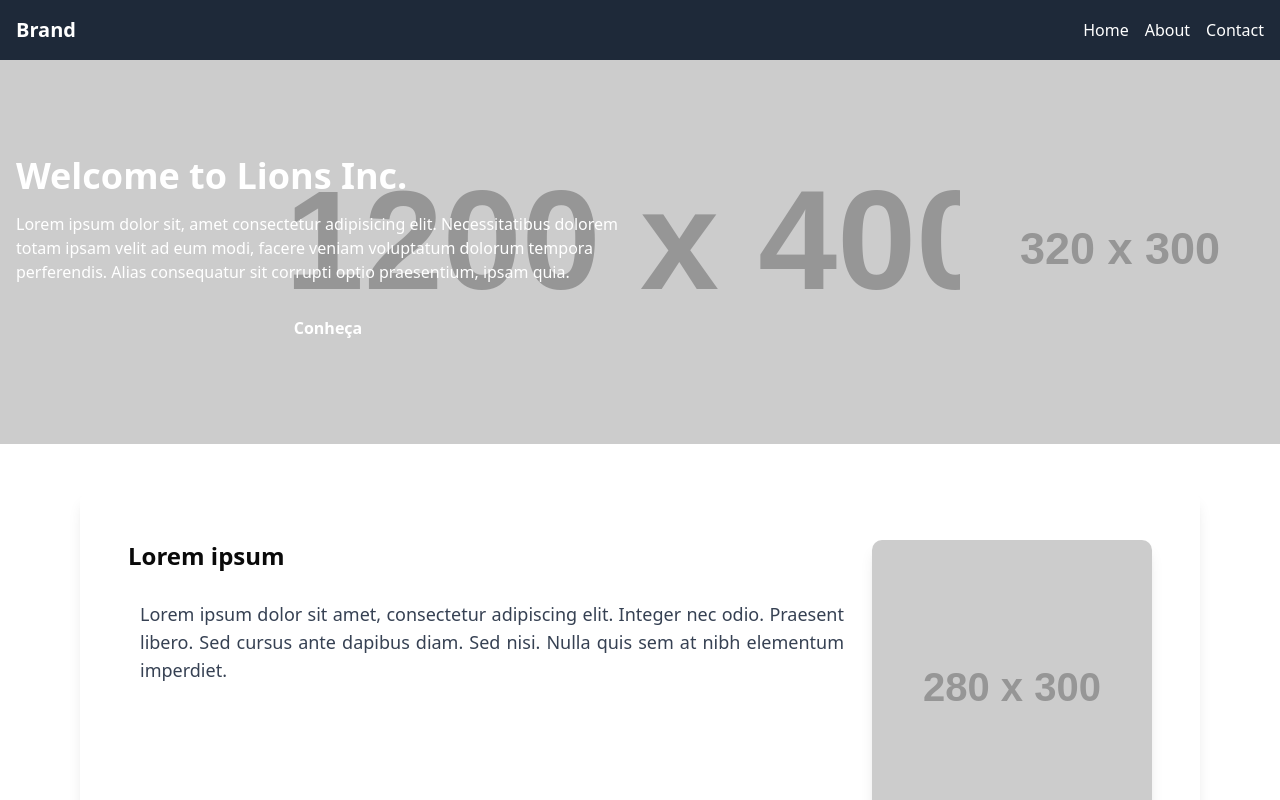
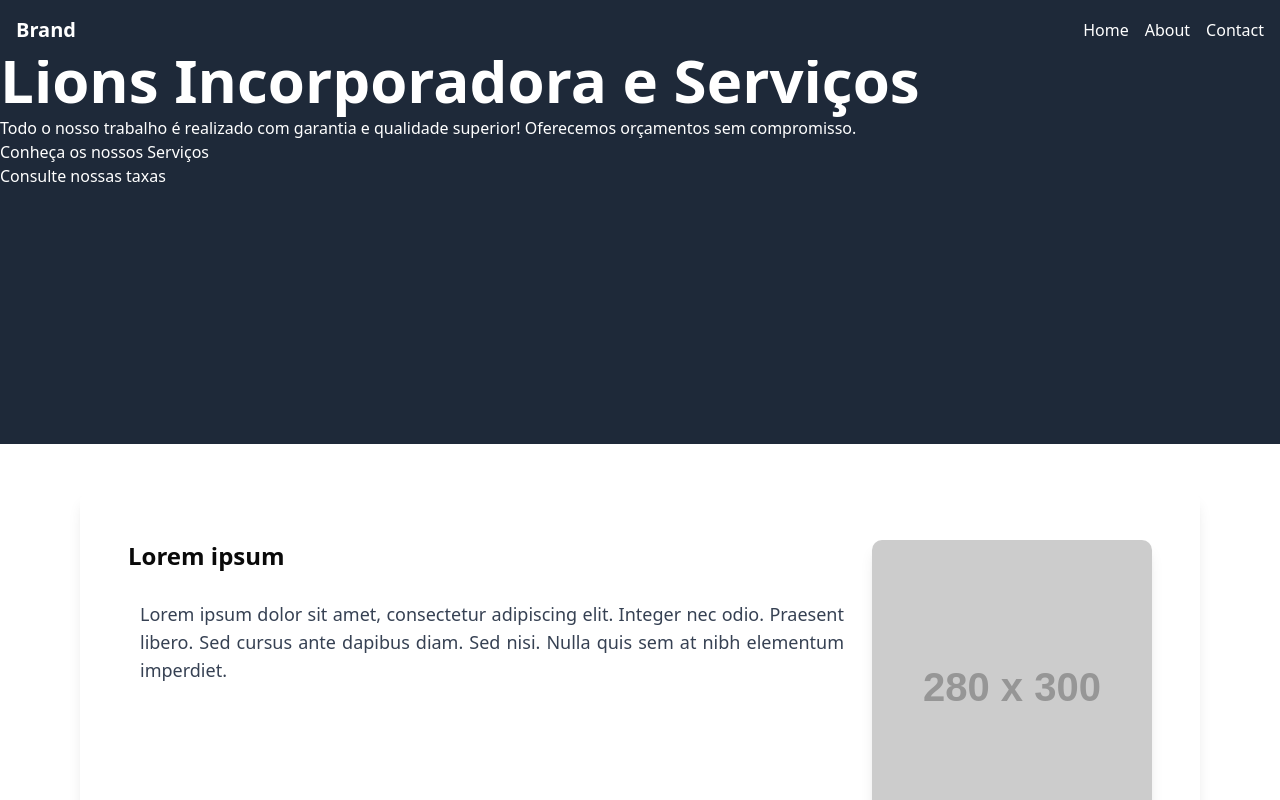
Before and after one commit to gustavohn2017/lions-inc, a Next.js app: page / in a window 1280 px wide. Shown: the top 800 px of the page. Built offline with nearby package versions, Linux system fonts and the light colour scheme.

Commit message:
Refactor Hero component to replace placeholder image with content and links

```diff
--- a/src/app/_components/Hero/Hero.tsx
+++ b/src/app/_components/Hero/Hero.tsx
@@ -1,5 +1,6 @@
 export function Hero() {
     return (
+        /*
         <section className="relative bg-gray-800 text-white h-64 md:h-96 mb-12">
             <img src="https://placehold.co/1200x400" alt="Banner Placeholder" className="absolute inset-0 w-full h-full object-cover z-0" />
             <div className="container mx-auto relative z-10 flex flex-col md:flex-row items-center h-full px-4">
@@ -13,5 +14,38 @@ export function Hero() {
                 </div>
             </div>
         </section>
+        */
+        <section className="relative bg-gray-800 text-white h-64 md:h-96 mb-12 overflow-hidden">
+
+            <div className="">
+                <article>
+                    <div>
+                        <h1 className="text-4xl font-bold mb-4 lg:text-6xl leading-10">
+                            Lions Incorporadora e Serviços
+                        </h1>
+                        <p>
+                            Todo o nosso trabalho é realizado com garantia e qualidade superior!  Oferecemos orçamentos sem compromisso.
+                        </p>
+                    </div>
+
+                    <div>
+                        <a href="#">
+                         Conheça os nossos Serviços
+                        </a>
+                    </div>
+
+                    <div>
+                        <a href="#">
+                         Consulte nossas taxas
+                        </a>
+                    </div>
+
+
+
+
+                </article>
+            </div>
+
+        </section>
     );
 }
```
